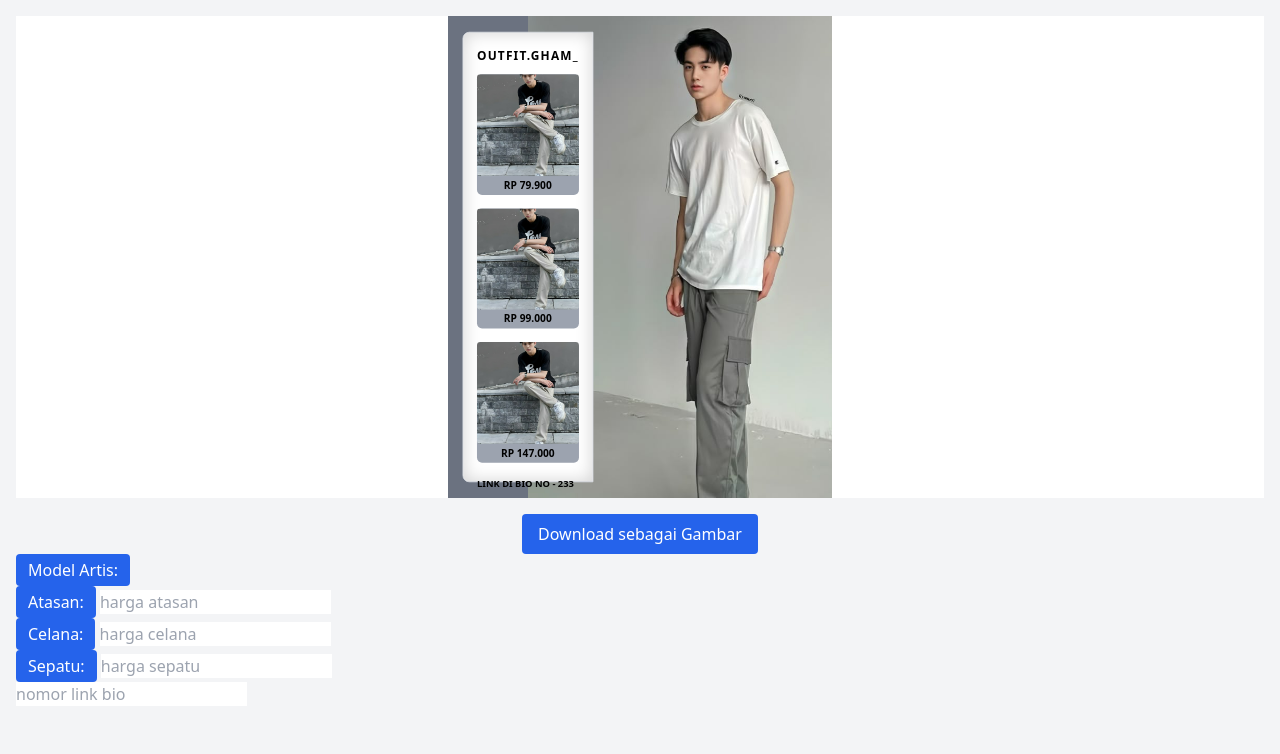
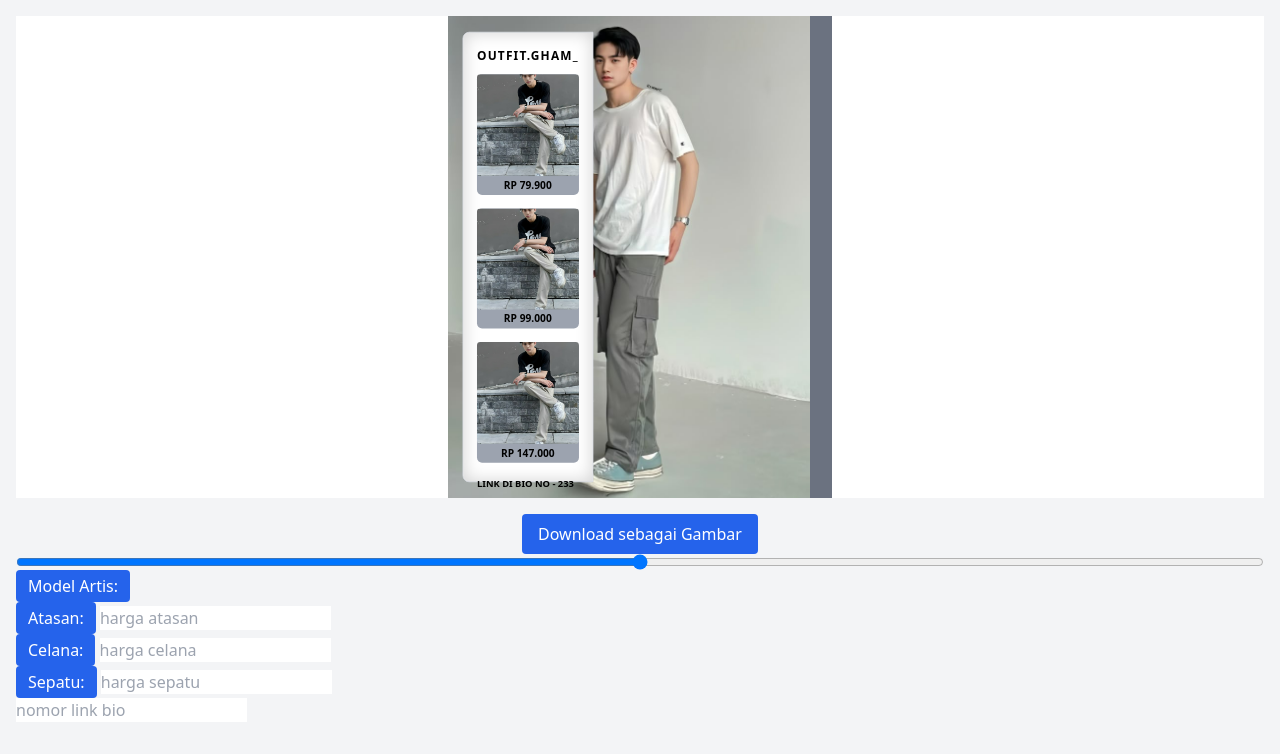
Before and after one commit to SalMuhammad/editFashion, a plain HTML site: page index.html in a window 1280 px wide. Drawn offline with nearby package versions, Linux system fonts and the light colour scheme.

Commit message:
range input

```diff
--- a/index.html
+++ b/index.html
@@ -20,7 +20,7 @@
     <div id="captureArea">
       <div class="relative bg-gray-500 max-w-sm h-[482px] overflow-hidden">
         <!-- Background -->
-        <img id="begron" src="artis.png" alt="" class="absolute top-0 left-0 right-0 bottom-0 z-0 translate-x-20 h-[552px]"/>
+        <img id="begron" src="artis.png" alt="" class="absolute  z-0 h-[482px]"/>
 
         <!-- Sidebar Produk -->
         <div class="relative -top-6 h-[110%] scale-[.85] left-[3px] bg-white rounded-l-lg font-bold flex flex-col justify-between p-4 w-2/5 max-w-[40%] border border-gray-300 z-10" style="box-shadow: inset 0 0 20px #d1d1d1;">
@@ -73,7 +73,7 @@
   <!-- Form -->
   <div id="form" class="mb-6 space-y-4 hi">
     <form>
-
+      <input min="-100" max="100" id="geser-gambar" type="range" class="w-full">
       <div>
         <label class="cursor-pointer inline-block px-3 py-1 bg-blue-600 text-white rounded hover:bg-blue-700">
           Model Artis:
@@ -120,6 +120,9 @@
 
   <!-- Script -->
   <script>
+    $('#geser-gambar').on('input', function() {
+      $('#begron').css('transform', `translate(${this.value}px)`)
+    })
     // Ganti gambar
     function updateImage(input, id) {
       if (input.files && input.files[0]) {
```
